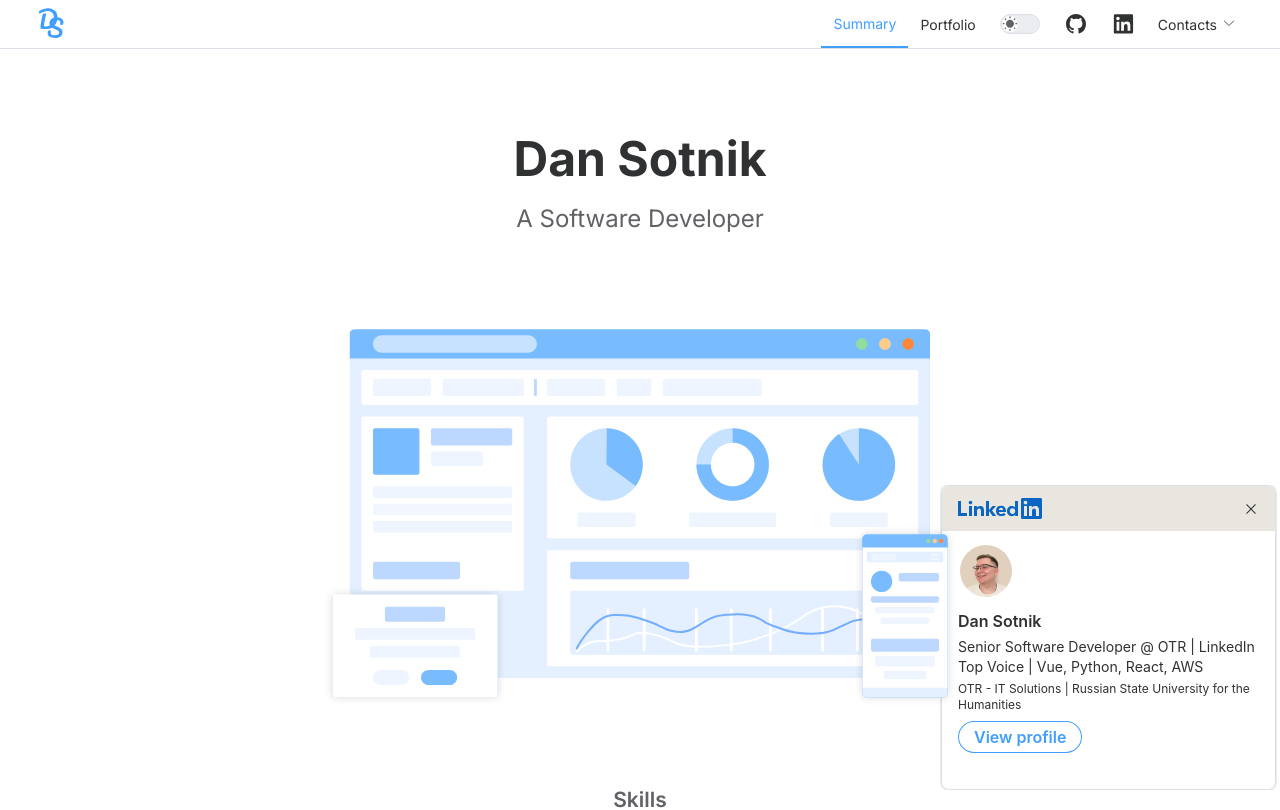
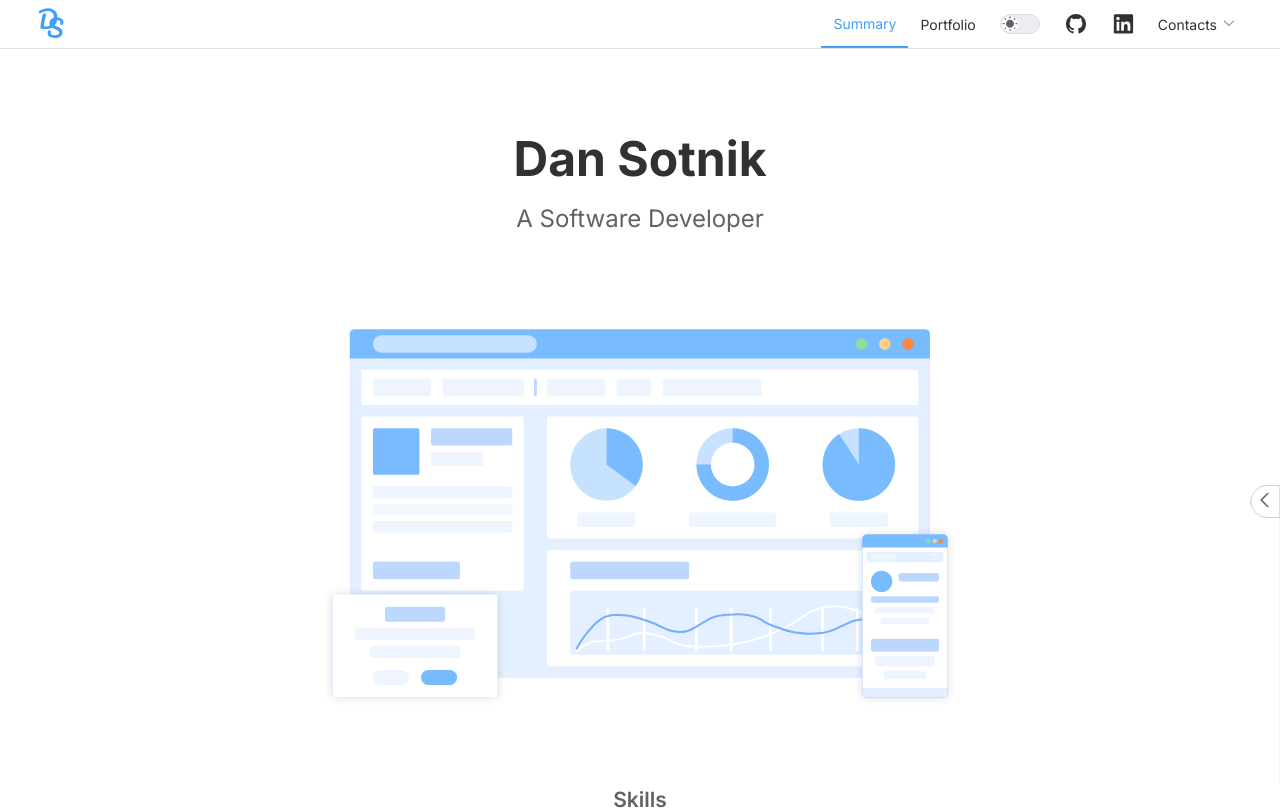
Before and after one commit to letUser/sotnikdev.tech, a Vue app: page /summary in a window 1280 px wide. Shown: the top 810 px of the page. Built offline with nearby package versions, Linux system fonts and the light colour scheme.

Commit message:
LinkedIn visibility rework

```diff
--- a/src/components/LinkedInBadge.vue
+++ b/src/components/LinkedInBadge.vue
@@ -13,7 +13,7 @@ onMounted(() => {
       setTimeout(() => {
         isBadgeHidden.value = false
         createAnimationsQuery()
-      }, 1000)
+      }, 6000)
 
       // ...else, then...
     } else {
```
